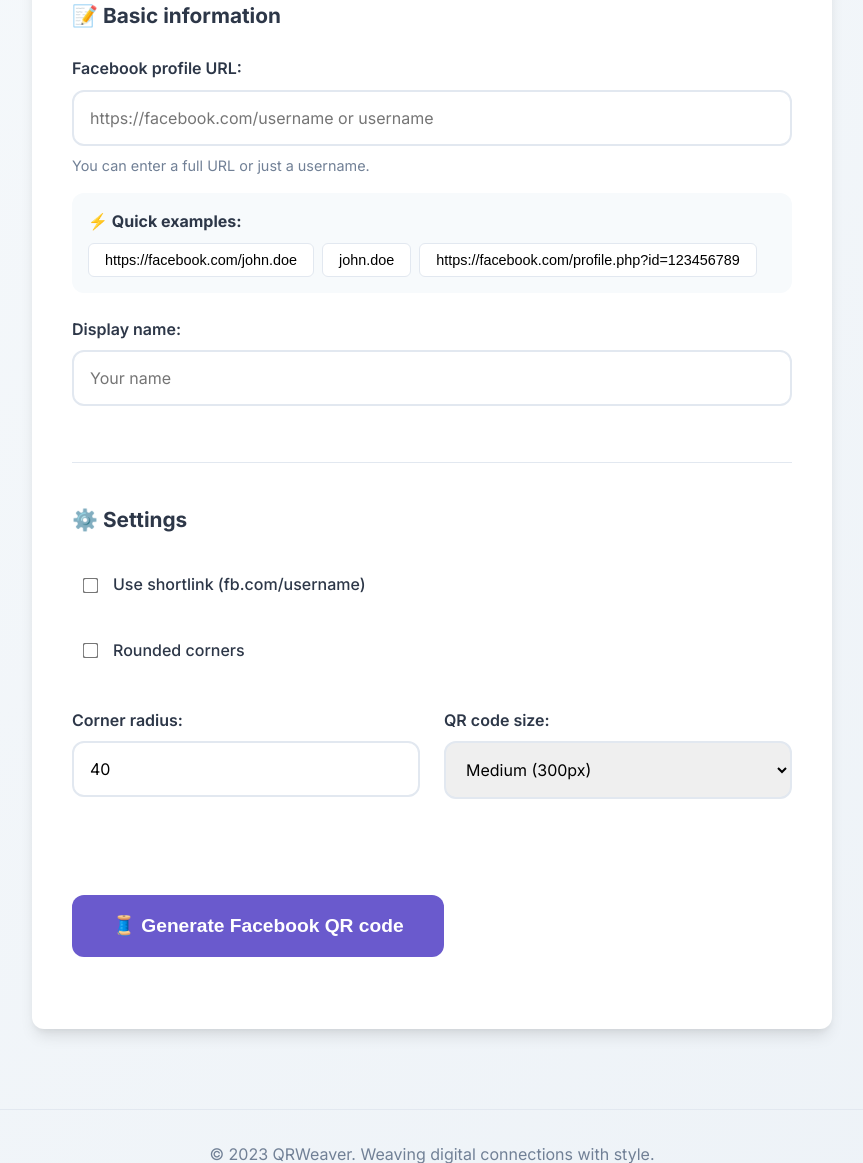
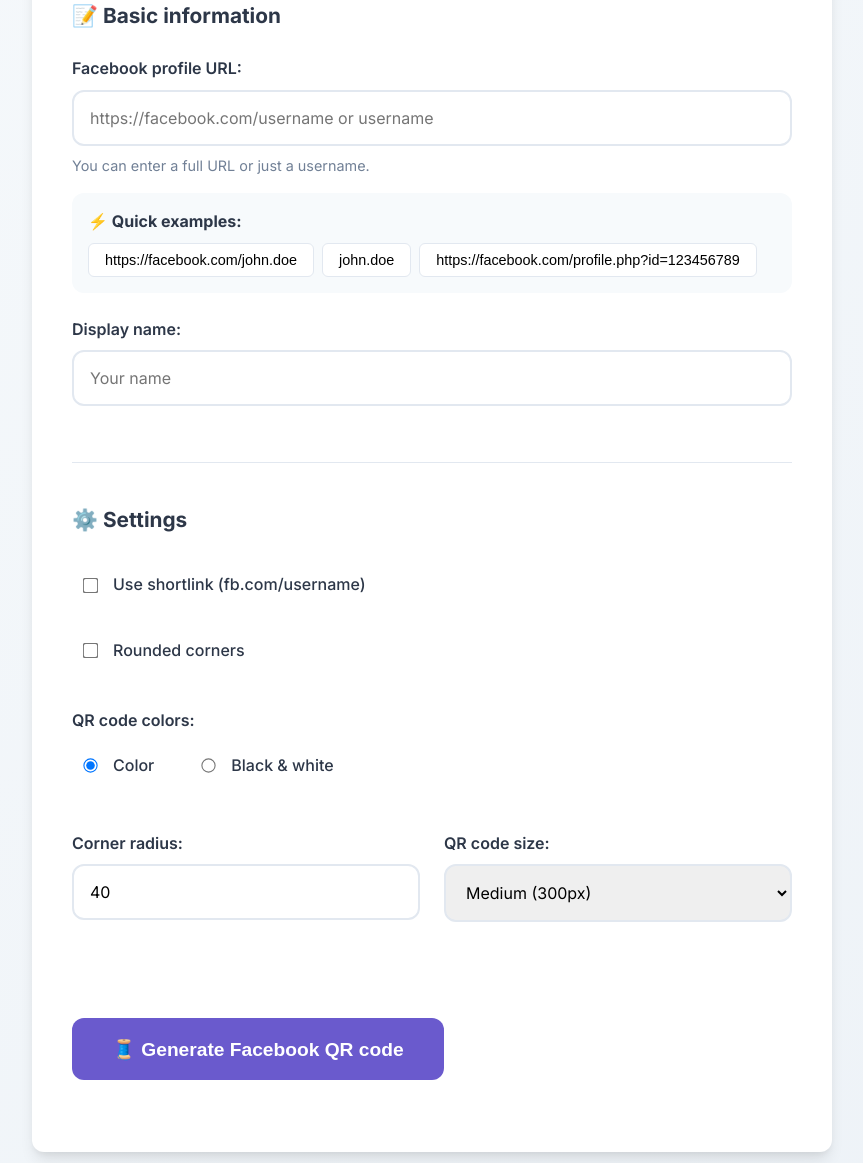
Before and after one commit to pgnikolov/QRWaver, a Flask app: page /social/facebook in a window 1280 px wide. Shown: the part 646-1809 px from the top of the page, without its empty margins (208-1071 px from the left). Run offline with Flask 3, Linux system fonts and the light colour scheme.

Commit message:
Add color mode option for QR codes across templates and backend
- Introduced a `color_mode` option (Color/Black & White) for QR code generation in Facebook, Instagram, and LinkedIn templates.
- Updated `SocialQRGenerator` to support the `colorful` parameter for controlling QR code color modes.
- Modified backend to handle `color_mode` form values and pass to the generator.
- Enhanced template forms with radio button groups for color mode selection.
- Adjusted hidden fields and rendering logic to support the new option.
- Refactored CSS and HTML for improved form layout and styling with inline options.

```diff
--- a/app/routes.py
+++ b/app/routes.py
@@ -21,6 +21,7 @@
 def facebook_qr():
     rounded_corners = False
     use_shortlink = False
+    color_mode = 'color'
 
     if request.method == 'POST':
         try:
@@ -30,12 +31,15 @@
             rounded_corners = 'rounded_corners' in request.form
             corner_radius = int(request.form.get('corner_radius', 40))
             qr_size = int(request.form.get('qr_size', 300))
+            color_mode = request.form.get('color_mode', 'color')
+            colorful = color_mode != 'mono'
 
             if not profile_url or not display_name:
                 flash('Please fill in all fields!', 'error')
                 return render_template('social/facebook.html',
-                                      rounded_corners=rounded_corners,
-                                      use_shortlink=use_shortlink)
+                                       rounded_corners=rounded_corners,
+                                       use_shortlink=use_shortlink,
+                                       color_mode=color_mode)
 
             qr_image, shortlink, full_url = generate_facebook_qr(
                 profile_url=profile_url,
@@ -43,7 +47,8 @@
                 use_shortlink=use_shortlink,
                 rounded_corners=rounded_corners,
                 corner_radius=corner_radius,
-                qr_size=qr_size
+                qr_size=qr_size,
+                colorful=colorful
             )
 
             # Convert to base64 for preview
@@ -58,20 +63,23 @@
                                    full_url=full_url,
                                    success=True,
                                    rounded_corners=rounded_corners,
-                                   use_shortlink=use_shortlink)
+                                   use_shortlink=use_shortlink,
+                                   color_mode=color_mode)
 
         except Exception as e:
             flash(f'Generation error: {str(e)}', 'error')
 
     return render_template('social/facebook.html',
-                          rounded_corners=rounded_corners,
-                          use_shortlink=use_shortlink)
+                           rounded_corners=rounded_corners,
+                           use_shortlink=use_shortlink,
+                           color_mode=color_mode)
 
 
 @bp.route('/social/instagram', methods=['GET', 'POST'])
 def instagram_qr():
     rounded_corners = False
     use_shortlink = False
+    color_mode = 'color'
 
     if request.method == 'POST':
         try:
@@ -81,12 +89,15 @@
             rounded_corners = 'rounded_corners' in request.form
             corner_radius = int(request.form.get('corner_radius', 40))
             qr_size = int(request.form.get('qr_size', 300))
+            color_mode = request.form.get('color_mode', 'color')
+            colorful = color_mode != 'mono'
 
             if not profile_url or not display_name:
                 flash('Please fill in all fields!', 'error')
                 return render_template('social/instagram.html',
                                        rounded_corners=rounded_corners,
-                                       use_shortlink=use_shortlink)
+                                       use_shortlink=use_shortlink,
+                                       color_mode=color_mode)
 
             qr_image, shortlink, full_url = generate_instagram_qr(
                 profile_url=profile_url,
@@ -94,7 +105,8 @@
                 use_shortlink=use_shortlink,
                 rounded_corners=rounded_corners,
                 corner_radius=corner_radius,
-                qr_size=qr_size
+                qr_size=qr_size,
+                colorful=colorful
             )
 
             # Convert to base64 for preview
@@ -109,20 +121,23 @@
                                    full_url=full_url,
                                    success=True,
                                    rounded_corners=rounded_corners,
-                                   use_shortlink=use_shortlink)
+                                   use_shortlink=use_shortlink,
+                                   color_mode=color_mode)
 
         except Exception as e:
             flash(f'Generation error: {str(e)}', 'error')
 
     return render_template('social/instagram.html',
-                          rounded_corners=rounded_corners,
-                          use_shortlink=use_shortlink)
+                           rounded_corners=rounded_corners,
+                           use_shortlink=use_shortlink,
+                           color_mode=color_mode)
 
 
 @bp.route('/social/linkedin', methods=['GET', 'POST'])
 def linkedin_qr():
     rounded_corners = False
     use_shortlink = False
+    color_mode = 'color'
 
     if request.method == 'POST':
         try:
@@ -132,12 +147,15 @@
             rounded_corners = 'rounded_corners' in request.form
             corner_radius = int(request.form.get('corner_radius', 40))
             qr_size = int(request.form.get('qr_size', 300))
+            color_mode = request.form.get('color_mode', 'color')
+            colorful = color_mode != 'mono'
 
             if not profile_url or not display_name:
                 flash('Please fill in all fields!', 'error')
                 return render_template('social/linkedin.html',
-                                      rounded_corners=rounded_corners,
-                                      use_shortlink=use_shortlink)
+                                       rounded_corners=rounded_corners,
+                                       use_shortlink=use_shortlink,
+                                       color_mode=color_mode)
 
             qr_image, shortlink, full_url = generate_linkedin_qr(
                 profile_url=profile_url,
@@ -145,7 +163,8 @@
                 use_shortlink=use_shortlink,
                 rounded_corners=rounded_corners,
                 corner_radius=corner_radius,
-                qr_size=qr_size
+                qr_size=qr_size,
+                colorful=colorful
             )
 
             # Convert to base64 for preview
@@ -160,14 +179,16 @@
                                    full_url=full_url,
                                    success=True,
                                    rounded_corners=rounded_corners,
-                                   use_shortlink=use_shortlink)
+                                   use_shortlink=use_shortlink,
+                                   color_mode=color_mode)
 
         except Exception as e:
             flash(f'Generation error: {str(e)}', 'error')
 
     return render_template('social/linkedin.html',
-                          rounded_corners=rounded_corners,
-                          use_shortlink=use_shortlink)
+                           rounded_corners=rounded_corners,
+                           use_shortlink=use_shortlink,
+                           color_mode=color_mode)
 
 
 @bp.route('/download/<platform>', methods=['POST'])
@@ -179,6 +200,8 @@
         rounded_corners = request.form.get('rounded_corners') == 'true'
         corner_radius = int(request.form.get('corner_radius', 40))
         qr_size = int(request.form.get('qr_size', 300))
+        color_mode = request.form.get('color_mode', 'color')
+        colorful = color_mode != 'mono'
 
         if platform == 'facebook':
             qr_image, shortlink, full_url = generate_facebook_qr(
@@ -187,7 +210,8 @@
                 use_shortlink=use_shortlink,
                 rounded_corners=rounded_corners,
                 corner_radius=corner_radius,
-                qr_size=qr_size
+                qr_size=qr_size,
+                colorful=colorful
             )
         elif platform == 'instagram':
             qr_image, shortlink, full_url = generate_instagram_qr(
@@ -196,7 +220,8 @@
                 use_shortlink=use_shortlink,
                 rounded_corners=rounded_corners,
                 corner_radius=corner_radius,
-                qr_size=qr_size
+                qr_size=qr_size,
+                colorful=colorful
             )
         elif platform == 'linkedin':
             qr_image, shortlink, full_url = generate_linkedin_qr(
@@ -205,7 +230,8 @@
                 use_shortlink=use_shortlink,
                 rounded_corners=rounded_corners,
                 corner_radius=corner_radius,
-                qr_size=qr_size
+                qr_size=qr_size,
+                colorful=colorful
             )
         else:
             return "Invalid platform", 400
@@ -239,6 +265,7 @@
         rounded_corners = data.get('rounded_corners', False)
         corner_radius = data.get('corner_radius', 40)
         qr_size = data.get('qr_size', 300)
+        colorful = data.get('colorful', True)
 
         if platform == 'facebook':
             qr_image, shortlink, full_url = generate_facebook_qr(
@@ -247,7 +274,8 @@
                 use_shortlink=use_shortlink,
                 rounded_corners=rounded_corners,
                 corner_radius=corner_radius,
-                qr_size=qr_size
+                qr_size=qr_size,
+                colorful=colorful
             )
         elif platform == 'instagram':
             qr_image, shortlink, full_url = generate_instagram_qr(
@@ -256,7 +284,8 @@
                 use_shortlink=use_shortlink,
                 rounded_corners=rounded_corners,
                 corner_radius=corner_radius,
-                qr_size=qr_size
+                qr_size=qr_size,
+                colorful=colorful
             )
         elif platform == 'linkedin':
             qr_image, shortlink, full_url = generate_linkedin_qr(
@@ -265,7 +294,8 @@
                 use_shortlink=use_shortlink,
                 rounded_corners=rounded_corners,
                 corner_radius=corner_radius,
-                qr_size=qr_size
+                qr_size=qr_size,
+                colorful=colorful
             )
         else:
             return jsonify({'error': 'Invalid platform'}), 400
--- a/static/css/style.css
+++ b/static/css/style.css
@@ -314,6 +314,12 @@
     margin-bottom: 2rem;
 }
 
+.form-options.inline {
+    display: flex;
+    gap: 1.5rem;
+    flex-wrap: wrap;
+}
+
 .checkbox-option {
     display: flex;
     align-items: center;
@@ -331,6 +337,15 @@
 .checkbox-option input[type="checkbox"] {
     margin-right: 1rem;
     transform: scale(1.2);
+}
+
+.checkbox-option.radio {
+    margin-bottom: 0.5rem;
+}
+
+.checkbox-option.radio input[type="radio"] {
+    margin-right: 1rem;
+    transform: scale(1.1);
 }
 
 .option-text {
--- a/templates/social/facebook.html
+++ b/templates/social/facebook.html
@@ -38,18 +38,36 @@
 
                     <div class="form-options">
                         <label class="checkbox-option">
-                        <input type="checkbox" name="use_shortlink" id="use_shortlink" value="true" {% if use_shortlink %}checked{% endif %}>
+                            <input type="checkbox" name="use_shortlink" id="use_shortlink" value="true"
+                                   {% if use_shortlink %}checked{% endif %}>
                             <span class="checkmark"></span>
                             <span class="option-text">Use shortlink (fb.com/username)</span>
                         </label>
 
                         <label class="checkbox-option">
-                        <input type="checkbox" name="rounded_corners" id="rounded_corners" value="true" {% if rounded_corners %}checked{% endif %}>
+                            <input type="checkbox" name="rounded_corners" id="rounded_corners" value="true"
+                                   {% if rounded_corners %}checked{% endif %}>
                             <span class="checkmark"></span>
                             <span class="option-text">Rounded corners</span>
                         </label>
                     </div>
-
+                    <div class="form-group">
+                        <span class="form-label">QR code colors:</span>
+                        <div class="form-options inline">
+                            <label class="checkbox-option radio">
+                                <input type="radio" name="color_mode" value="color"
+                                       {% if color_mode != 'mono' %}checked{% endif %}>
+                                <span class="checkmark"></span>
+                                <span class="option-text">Color</span>
+                            </label>
+                            <label class="checkbox-option radio">
+                                <input type="radio" name="color_mode" value="mono"
+                                       {% if color_mode == 'mono' %}checked{% endif %}>
+                                <span class="checkmark"></span>
+                                <span class="option-text">Black &amp; white</span>
+                            </label>
+                        </div>
+                    </div>
                     <div class="form-row">
                         <div class="form-group">
                             <label for="corner_radius" class="form-label">Corner radius:</label>
@@ -98,13 +116,16 @@
                         </div>
                     {% endif %}
 
-            <form method="POST" action="{{ url_for('main.download_qr', platform='facebook') }}" class="download-form">
+                    <form method="POST" action="{{ url_for('main.download_qr', platform='facebook') }}"
+                          class="download-form">
                         <input type="hidden" name="profile_url" value="{{ request.form.profile_url }}">
                         <input type="hidden" name="display_name" value="{{ request.form.display_name }}">
                         <input type="hidden" name="use_shortlink" value="{{ 'true' if use_shortlink else 'false' }}">
-                <input type="hidden" name="rounded_corners" value="{{ 'true' if rounded_corners else 'false' }}">
+                        <input type="hidden" name="rounded_corners"
+                               value="{{ 'true' if rounded_corners else 'false' }}">
                         <input type="hidden" name="corner_radius" value="{{ request.form.corner_radius or '40' }}">
                         <input type="hidden" name="qr_size" value="{{ request.form.qr_size or '300' }}">
+                        <input type="hidden" name="color_mode" value="{{ color_mode }}">
 
                         <div class="action-buttons">
                             <button type="submit" class="btn btn-download">
@@ -142,7 +163,7 @@
             'https://facebook.com/profile.php?id=123456789'
         ];
 
-document.addEventListener('DOMContentLoaded', function() {
+        document.addEventListener('DOMContentLoaded', function () {
             const profileUrlInput = document.getElementById('profile_url');
 
             // Add example buttons
```
Also changed, not shown: app/utils/social_qr.py (+6 -4 lines), templates/social/instagram.html (+16 -1 lines), templates/social/linkedin.html (+16 -2 lines). Lines whose indentation alone changed are shown as unchanged.
